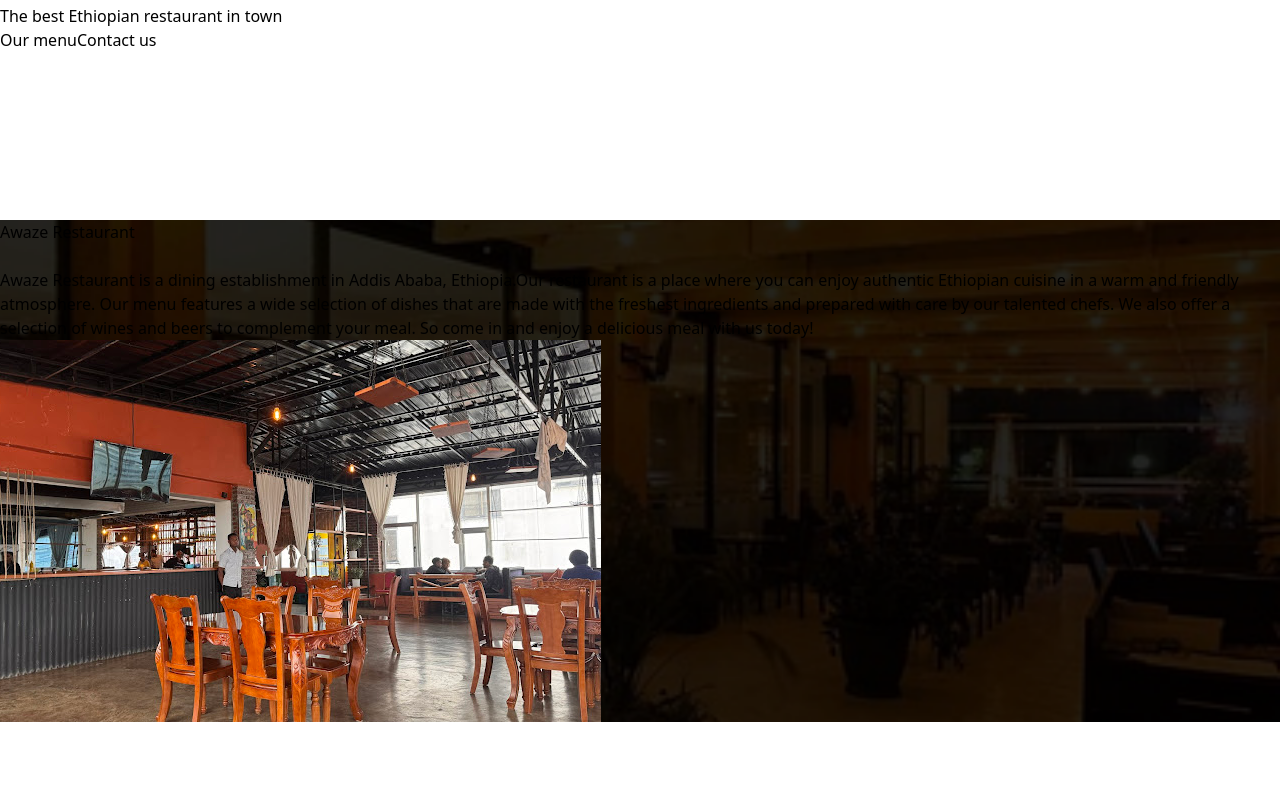
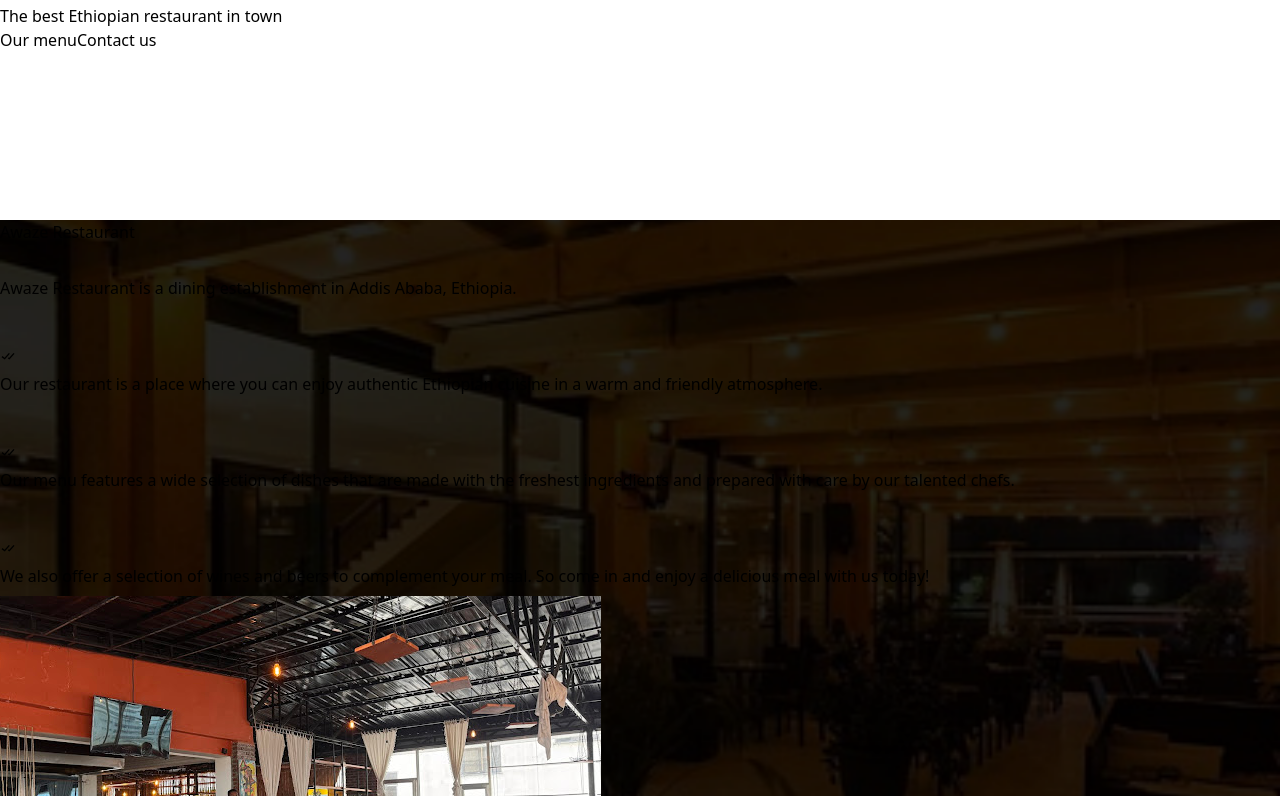
Before and after one commit to mickeybegashaw/Awaze-Restaurant, a React (Vite) app in the folder frontend/: page / in a window 1280 px wide. Shown: the part 498-1294 px from the top of the page. Before the commit the page ends 1220 px from the top, so only its background shows below. Built offline with nearby package versions, Linux system fonts and the light colour scheme.

Commit message:
edit the about section

```diff
--- a/frontend/src/components/About.jsx
+++ b/frontend/src/components/About.jsx
@@ -1,15 +1,41 @@
-import aboutImg from '../assets/about.png'
+import aboutImg from "../assets/about.png";
+import { BiCheckDouble } from "react-icons/bi";
+
 const About = () => {
   return (
-    <div id="about" className="font-serif min-h-screen flex flex-col md:flex-row items-center md:justify-evenly gap-20  w-screen pt-20 text-white">
-      <div className='w-3/4 md:w-2/5'>
-      <h1 className="text-4xl text-red-700 font-bold">Awaze Restaurant</h1><br />
-      <p className='leading-loose md:text-xl'>Awaze Restaurant is a dining establishment in Addis Ababa, Ethiopia.Our restaurant is a place where you can enjoy authentic Ethiopian cuisine in a warm and friendly atmosphere.  Our menu features a wide selection of dishes that are made with the freshest ingredients and prepared with care by our talented chefs. We also offer a selection of wines and beers to complement your meal. So come in and enjoy a delicious meal with us today!
-      </p>
+    <div
+      id="about"
+      className="font-serif min-h-screen flex flex-col md:flex-row items-center md:justify-evenly gap-20  w-screen pt-20 text-white"
+    >
+      <div className="w-3/4 md:w-2/5">
+        <h1 className="text-4xl text-red-700 font-bold">Awaze Restaurant</h1>
+        <br />
+        <p style={{ lineHeight: "2.5rem" }} className=" md:text-xl">
+          Awaze Restaurant is a dining establishment in Addis Ababa, Ethiopia.{" "}
+          <br />
+          &nbsp; &nbsp; &nbsp;
+          <span className="inline-block">
+            <BiCheckDouble />
+          </span>
+          Our restaurant is a place where you can enjoy authentic Ethiopian
+          cuisine in a warm and friendly atmosphere.
+          <br /> &nbsp; &nbsp; &nbsp;
+          <span className="inline-block">
+            <BiCheckDouble />
+          </span>
+          Our menu features a wide selection of dishes that are made with the
+          freshest ingredients and prepared with care by our talented chefs.{" "}
+          <br /> &nbsp; &nbsp; &nbsp;
+          <span className="inline-block">
+            <BiCheckDouble />
+          </span>
+          We also offer a selection of wines and beers to complement your meal.
+          So come in and enjoy a delicious meal with us today!
+        </p>
       </div>
-      <img className='h-2/6' src={aboutImg} alt="inside of awaze restaurant" />
+      <img className="h-2/6" src={aboutImg} alt="inside of awaze restaurant" />
     </div>
-  )
-}
+  );
+};
 
-export default About
+export default About;
```
